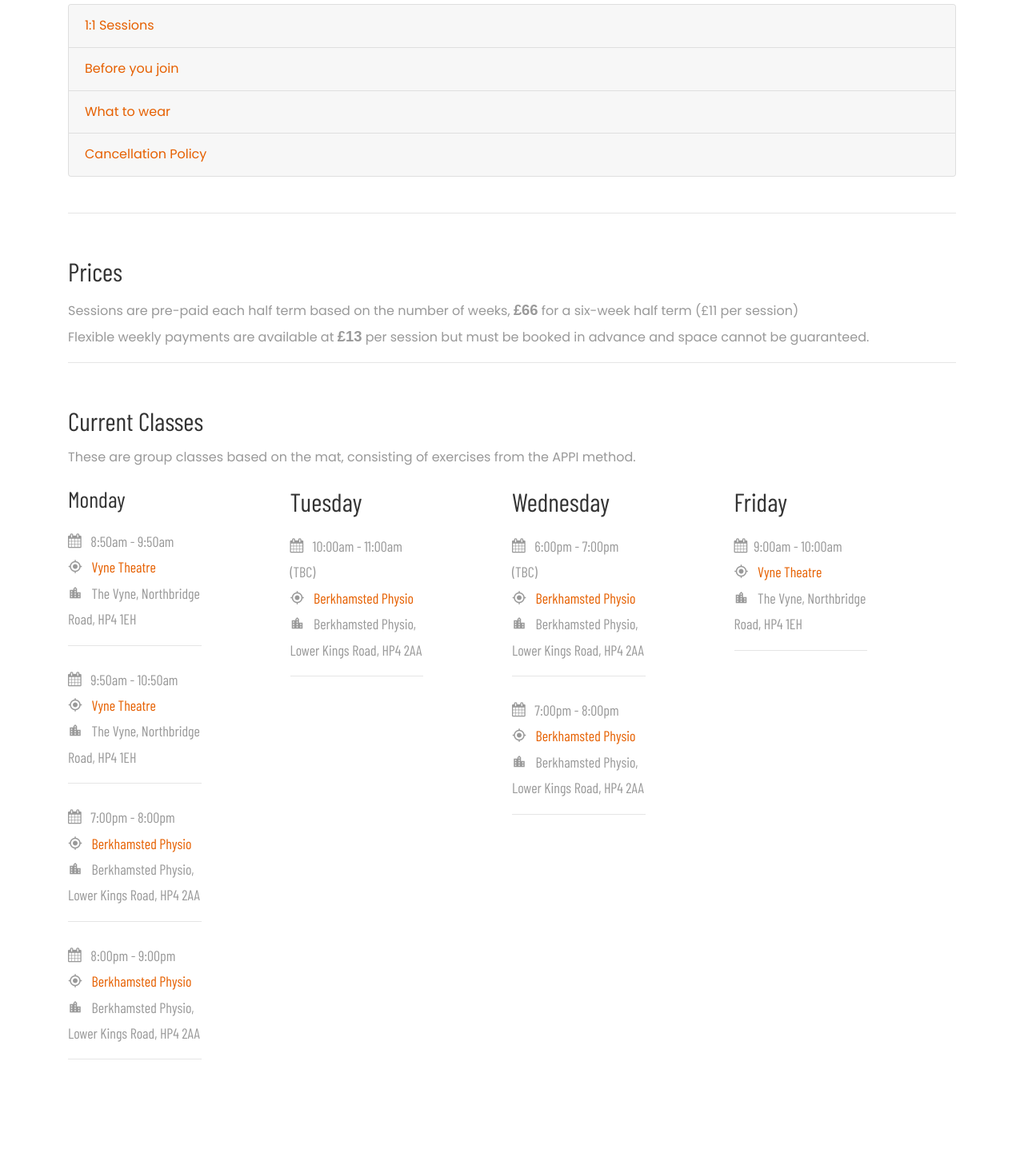
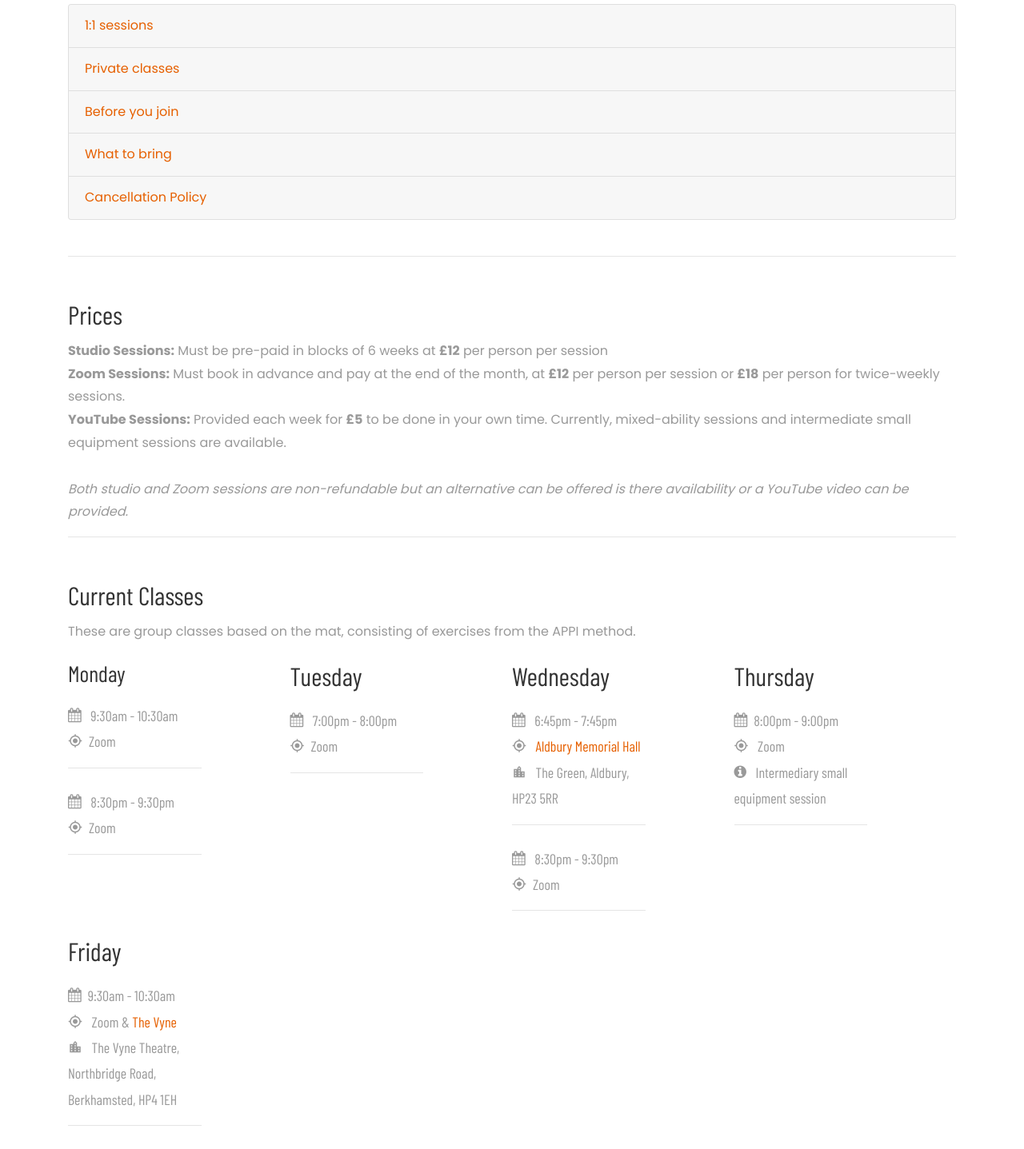
Before and after one commit to JoeRourke123/ParkAvenuePilates, a plain HTML site: page classes.html in a window 1280 px wide. Shown: the part 747-2184 px from the top of the page at 80% size. Drawn offline with nearby package versions, Linux system fonts and the light colour scheme; files whose address does not match are found by name; a web font is replaced by a local one.

Commit message:
Added instagram link, changed classes, added announcement on index

```diff
--- a/classes.html
+++ b/classes.html
@@ -8,7 +8,8 @@
     <meta name="viewport" content="width=device-width, initial-scale=1, shrink-to-fit=no">
 
     <link href="https://fonts.googleapis.com/css?family=Poppins:300,400,500,600,700,800,900" rel="stylesheet">
-    <link href="https://fonts.googleapis.com/css?family=Barlow+Condensed:300,400,500,600,700&display=swap" rel="stylesheet">
+    <link href="https://fonts.googleapis.com/css?family=Barlow+Condensed:300,400,500,600,700&display=swap"
+          rel="stylesheet">
     <link href="https://fonts.googleapis.com/css?family=Crimson+Text:400,400i" rel="stylesheet">
 
     <link rel="stylesheet" href="css/open-iconic-bootstrap.min.css">
@@ -32,7 +33,8 @@
 <nav class="navbar navbar-expand-lg navbar-dark ftco_navbar bg-dark ftco-navbar-light" id="ftco-navbar">
     <div class="container">
         <a class="navbar-brand" href="/">Park Avenue<span>Pilates</span></a>
-	      <button class="navbar-toggler" type="button" data-toggle="collapse" data-target="#ftco-nav" aria-controls="ftco-nav" aria-expanded="false" aria-label="Toggle navigation">
+        <button class="navbar-toggler" type="button" data-toggle="collapse" data-target="#ftco-nav"
+                aria-controls="ftco-nav" aria-expanded="false" aria-label="Toggle navigation">
             <span class="oi oi-menu"></span> Menu
         </button>
 
@@ -47,13 +49,16 @@
 </nav>
 <!-- END nav -->
 
-    <section class="hero-wrap hero-wrap-2" style="background-image: url('images/classes_header_image.jpg');" data-stellar-background-ratio="0.5">
+<section class="hero-wrap hero-wrap-2" style="background-image: url('images/classes_header_image.jpg');"
+         data-stellar-background-ratio="0.5">
     <div class="overlay"></div>
     <div class="container">
         <div class="row no-gutters slider-text align-items-end justify-content-center">
             <div class="col-md-9 ftco-animate pb-5 text-center">
                 <h1 class="mb-2 bread">Classes</h1>
-            <p class="breadcrumbs"><span class="mr-2"><a href="index.html">Home <i class="ion-ios-arrow-forward"></i></a></span> <span>Classes <i class="ion-ios-arrow-forward"></i></span></p>
+                <p class="breadcrumbs"><span class="mr-2"><a href="index.html">Home <i
+                        class="ion-ios-arrow-forward"></i></a></span> <span>Classes <i
+                        class="ion-ios-arrow-forward"></i></span></p>
             </div>
         </div>
     </div>
@@ -66,64 +71,102 @@
             <div class="accordion" id="accordionExample">
                 <div class="card">
                     <div class="card-header" id="headingOne">
-                  <a href="#" data-toggle="collapse" data-target="#collapseOne" aria-expanded="false" aria-controls="collapseOne">
-                    1:1 Sessions
+                        <a href="#" data-toggle="collapse" data-target="#collapseOne" aria-expanded="false"
+                           aria-controls="collapseOne">
+                            1:1 sessions
                         </a>
                     </div>
 
                     <div id="collapseOne" class="collapse" aria-labelledby="headingOne" data-parent="#accordionExample">
                         <div class="card-body">
-                  We will work together to produce a bespoke program specific to your own circumstances. This program would be delivered one-to-one and provide home exercises which we will continue to develop to ensure you are progressing towards to your aims and goals. These sessions can take place in the comfort of your own home or in one of the below studios.<br>
-                  1:1 Sessions cost <span style="font-family: Arial; font-weight:800; font-size:1.15em;"> £50/hr</span>.
+                            This is a non-bespoke course guiding you through the exercises suitable to your Pilates
+                            experience. <b>Contact for more details and cost.</b>
+                        </div>
+                    </div>
+                </div>
+                <div class="card">
+                    <div class="card-header" id="headingOneTwo">
+                        <a href="#" data-toggle="collapse" data-target="#collapseOneTwo" aria-expanded="false"
+                           aria-controls="collapseOneTwo">
+                            Private classes
+                        </a>
+                    </div>
+
+                    <div id="collapseOneTwo" class="collapse" aria-labelledby="headingOneTwo"
+                         data-parent="#accordionExample">
+                        <div class="card-body">
+                            Non-bespoke private classes can be provided in the comfort of your own home or a studio.
+                            This can be for up to 4 people depending on space. <b>Contact for more details and cost.</b>
                         </div>
                     </div>
                 </div>
                 <div class="card">
                     <div class="card-header" id="headingTwo">
-                  <a href="#" data-toggle="collapse" data-target="#collapseTwo" aria-expanded="false" aria-controls="collapseTwo">
+                        <a href="#" data-toggle="collapse" data-target="#collapseTwo" aria-expanded="false"
+                           aria-controls="collapseTwo">
                             Before you join
                         </a>
                     </div>
                     <div id="collapseTwo" class="collapse" aria-labelledby="headingTwo" data-parent="#accordionExample">
                         <div class="card-body">
-                  You must complete a mandatory pre-class assessment. This will provide an opportunity for you to discuss your aims and goals and complete a health questionnaire. I will introduce you to the key elements and fundamental movements of Pilates and identify any specific problems.<br>
-                  The assessment costs <span style="font-family: Arial; font-weight:800; font-size:1.15em;"> £35</span>.
+                            You will need to complete a registration form and health screen along with a Covid 19
+                            disclaimer and an online disclaimer if you want to access the online services.
+                            A mandatory pre-class assessment is also required.
+                            This will provide an opportunity for you to discuss through your health form in more detail
+                            and your aims and goals.
+                            I will introduce you to the key elements and fundamental movements of Pilates and identify
+                            any specific problems.<br>
+                            The assessment costs <span style="font-family: Arial; font-weight:800; font-size:1.15em;"> £35</span>
+                            in your own home or via Zoom / <span
+                                style="font-family: Arial; font-weight:800; font-size:1.15em;"> £50</span> in a studio.
                         </div>
                     </div>
                 </div>
                 <div class="card">
                     <div class="card-header" id="headingThree">
-                  <a href="#" data-toggle="collapse" data-target="#collapseThree" aria-expanded="false" aria-controls="collapseThree">
-                    What to wear
+                        <a href="#" data-toggle="collapse" data-target="#collapseThree" aria-expanded="false"
+                           aria-controls="collapseThree">
+                            What to bring
                         </a>
                     </div>
-              <div id="collapseThree" class="collapse" aria-labelledby="headingThree" data-parent="#accordionExample">
+                    <div id="collapseThree" class="collapse" aria-labelledby="headingThree"
+                         data-parent="#accordionExample">
                         <div class="card-body">
-                   Comfortable clothing that you can move easily in is advised. Shoes are not required, most clients like to work in socks or bare feet. All equipment is provided.
+                            Comfortable clothing that you can move easily in is advised. Shoes are not required, most
+                            clients like to work in socks or bare feet. <br/>
+                            Please bring a mat and any small equipment you may have e.g. small Pilates ball, theraband,
+                            head cushion, etc. <b>If you require any equipment please let me know.</b>
                         </div>
                     </div>
                 </div>
                 <div class="card">
                     <div class="card-header" id="headingFour">
-                  <a href="#" data-toggle="collapse" data-target="#collapseFour" aria-expanded="false" aria-controls="collapseFour">
+                        <a href="#" data-toggle="collapse" data-target="#collapseFour" aria-expanded="false"
+                           aria-controls="collapseFour">
                             Cancellation Policy
                         </a>
                     </div>
-              <div id="collapseFour" class="collapse" aria-labelledby="headingFour" data-parent="#accordionExample">
+                    <div id="collapseFour" class="collapse" aria-labelledby="headingFour"
+                         data-parent="#accordionExample">
                         <div class="card-body">
-                  All sessions must be paid in advance. If you cannot attend please advise more than 24 hours prior. Any cancellations less than 24 hours must be paid in full. If classes have been pre-booked they cannot be refunded but where possible an alternative class can be offered.
+                            All sessions must be paid in advance. If you cannot attend please advise more than 24 hours
+                            prior. Any cancellations less than 24 hours must be paid in full. If classes have been
+                            pre-booked they cannot be refunded but where possible an alternative class can be offered.
                         </div>
                     </div>
                 </div>
             </div>
             <br>
-          <hr />
+            <hr/>
         </div>
         <div class="mb-5">
             <h2>Prices</h2>
-          <p class="mb-0">Sessions are pre-paid each half term based on the number of weeks, <span style="font-family: Arial; font-weight:800; font-size:1.15em;">£66</span> for a six-week half term (£11 per session)</p>
-          <p>Flexible weekly payments are available at <span style="font-family: Arial; font-weight:800; font-size:1.15em;"> £13</span> per session but must be booked in advance and space cannot be guaranteed.</p>
-          <hr />
+            <span><b>Studio Sessions:</b> Must be pre-paid in blocks of 6 weeks at <b>£12</b> per person per session</span><br/>
+            <span><b>Zoom Sessions:</b> Must book in advance and pay at the end of the month, at <b>£12</b> per person per session or <b>£18</b> per person for twice-weekly sessions.</span><br/>
+            <span><b>YouTube Sessions:</b> Provided each week for <b>£5</b> to be done in your own time. Currently, mixed-ability sessions and intermediate small equipment sessions are available.</span><br/><br/>
+            <em>Both studio and Zoom sessions are non-refundable but an alternative can be offered is there availability
+                or a YouTube video can be provided.</em>
+            <hr/>
         </div>
         <h2>Current Classes</h2>
         <p>These are group classes based on the mat, consisting of exercises from the APPI method.
@@ -134,9 +177,8 @@
                     <div class="text">
                         <div class="meta">
                             <p>
-  			  						<span><i class="icon-calendar mr-2"></i> 8:50am - 9:50am</span>
-  			  						<span><i class="icon-my_location mr-2"></i> <a href="http://www.berkhamstedartscentre.co.uk/booking.php" target="_blank">Vyne Theatre</a></span>
-  			  						<span><i class="icon-location_city mr-2"></i> The Vyne, Northbridge Road, HP4 1EH</span>
+                                <span><i class="icon-calendar mr-2"></i> 9:30am - 10:30am</span>
+                                <span><i class="icon-my_location mr-2"></i>Zoom</span>
                             </p>
                         </div>
                         <hr>
@@ -147,33 +189,8 @@
                     <div class="text">
                         <div class="meta">
                             <p>
-                      <span><i class="icon-calendar mr-2"></i> 9:50am - 10:50am</span>
-                      <span><i class="icon-my_location mr-2"></i> <a href="http://www.berkhamstedartscentre.co.uk/booking.php" target="_blank">Vyne Theatre</a></span>
-                      <span><i class="icon-location_city mr-2"></i> The Vyne, Northbridge Road, HP4 1EH</span>
-                    </p>
-                  </div>
-                  <hr>
-                </div>
-              </div>
-              <div class="event-wrap d-md-flex ftco-animate">
-                <div class="text">
-                  <div class="meta">
-                    <p>
-                      <span><i class="icon-calendar mr-2"></i> 7:00pm - 8:00pm</span>
-                      <span><i class="icon-my_location mr-2"></i> <a href="http://berkhamstedphysiotherapy.co.uk/" target="_blank">Berkhamsted Physio</a></span>
-                      <span><i class="icon-location_city mr-2"></i> Berkhamsted Physio, Lower Kings Road, HP4 2AA</span>
-                    </p>
-                  </div>
-                  <hr>
-                </div>
-              </div>
-              <div class="event-wrap d-md-flex ftco-animate">
-                <div class="text">
-                  <div class="meta">
-                    <p>
-                      <span><i class="icon-calendar mr-2"></i> 8:00pm - 9:00pm</span>
-                      <span><i class="icon-my_location mr-2"></i> <a href="http://berkhamstedphysiotherapy.co.uk/" target="_blank">Berkhamsted Physio</a></span>
-                      <span><i class="icon-location_city mr-2"></i> Berkhamsted Physio, Lower Kings Road, HP4 2AA</span>
+                                <span><i class="icon-calendar mr-2"></i> 8:30pm - 9:30pm</span>
+                                <span><i class="icon-my_location mr-2"></i>Zoom</span>
                             </p>
                         </div>
                         <hr>
@@ -186,9 +203,8 @@
                     <div class="text">
                         <div class="meta">
                             <p>
-                      <span><i class="icon-calendar mr-2"></i> 10:00am - 11:00am (TBC)</span>
-                      <span><i class="icon-my_location mr-2"></i> <a href="http://berkhamstedphysiotherapy.co.uk/" target="_blank">Berkhamsted Physio</a></span>
-                      <span><i class="icon-location_city mr-2"></i> Berkhamsted Physio, Lower Kings Road, HP4 2AA</span>
+                                <span><i class="icon-calendar mr-2"></i> 7:00pm - 8:00pm</span>
+                                <span><i class="icon-my_location mr-2"></i>Zoom</span>
                             </p>
                         </div>
                         <hr>
@@ -201,9 +217,10 @@
                     <div class="text">
                         <div class="meta">
                             <p>
-                      <span><i class="icon-calendar mr-2"></i> 6:00pm - 7:00pm (TBC)</span>
-                      <span><i class="icon-my_location mr-2"></i> <a href="http://berkhamstedphysiotherapy.co.uk/" target="_blank">Berkhamsted Physio</a></span>
-                      <span><i class="icon-location_city mr-2"></i> Berkhamsted Physio, Lower Kings Road, HP4 2AA</span>
+                                <span><i class="icon-calendar mr-2"></i> 6:45pm - 7:45pm</span>
+                                <span><i class="icon-my_location mr-2"></i> <a
+                                        href="https://www.aldburymemorialhall.org/" target="_blank">Aldbury Memorial Hall</a></span>
+                                <span><i class="icon-location_city mr-2"></i> The Green, Aldbury, HP23 5RR</span>
                             </p>
                         </div>
                         <hr>
@@ -213,9 +230,8 @@
                     <div class="text">
                         <div class="meta">
                             <p>
-                      <span><i class="icon-calendar mr-2"></i> 7:00pm - 8:00pm</span>
-                      <span><i class="icon-my_location mr-2"></i> <a href="http://berkhamstedphysiotherapy.co.uk/" target="_blank">Berkhamsted Physio</a></span>
-                      <span><i class="icon-location_city mr-2"></i> Berkhamsted Physio, Lower Kings Road, HP4 2AA</span>
+                                <span><i class="icon-calendar mr-2"></i> 8:30pm - 9:30pm</span>
+                                <span><i class="icon-my_location mr-2"></i>Zoom</span>
                             </p>
                         </div>
                         <hr>
@@ -223,14 +239,29 @@
                 </div>
             </div>
             <div class="col-lg-3 p-0 ftco-animate">
+                <h2 class="mb-3">Thursday</h2>
+                <div class="event-wrap d-md-flex ftco-animate">
+                    <div class="text">
+                        <div class="meta">
+                            <p>
+                                <span><i class="icon-calendar mr-2"></i>8:00pm - 9:00pm</span>
+                                <span><i class="icon-my_location mr-2"></i> Zoom</span>
+                                <span><i class="icon-info-circle mr-2"></i> Intermediary small equipment session</span>
+                            </p>
+                        </div>
+                        <hr>
+                    </div>
+                </div>
+            </div> <!-- .col-md-8 -->
+            <div class="col-lg-3 p-0 ftco-animate">
                 <h2 class="mb-3">Friday</h2>
                 <div class="event-wrap d-md-flex ftco-animate">
                     <div class="text">
                         <div class="meta">
                             <p>
-                      <span><i class="icon-calendar mr-2"></i>9:00am - 10:00am</span>
-                       <span><i class="icon-my_location mr-2"></i> <a href="http://www.berkhamstedartscentre.co.uk/booking.php" target="_blank">Vyne Theatre</a></span>
-                      <span><i class="icon-location_city mr-2"></i> The Vyne, Northbridge Road, HP4 1EH</span>
+                                <span><i class="icon-calendar mr-2"></i>9:30am - 10:30am</span>
+                                <span><i class="icon-my_location mr-2"></i> Zoom & <a href="http://www.berkhamstedartscentre.co.uk/">The Vyne</a></span>
+                                <span><i class="icon-location_city mr-2"></i> The Vyne Theatre, Northbridge Road, Berkhamsted, HP4 1EH</span>
                             </p>
                         </div>
                         <hr>
@@ -245,7 +276,8 @@
         <div class="row justify-content-center">
             <div class="col-md-12 text-center heading-section heading-section-light ftco-animate">
                 <span class="subheading">Ready to...</span>
-            <a class="btn btn-dark px-4 py-3" href="/contact"><h2><span class="px-4 text-white">Get in touch?</span></h2></a>
+                <a class="btn btn-dark px-4 py-3" href="/contact"><h2><span class="px-4 text-white">Get in touch?</span>
+                </h2></a>
             </div>
         </div>
     </div>
@@ -256,12 +288,18 @@
         <div class="row mb-5">
             <div class="col-md-4">
                 <div class="ftco-footer-widget mb-4">
-                  <h2 class="ftco-heading-2"><a class="navbar-brand" href="index.html">Park Avenue <span>Pilates</span></a></h2>
-                  <p>“You will feel better in ten sessions, look better in twenty sessions, and have a completely new body in thirty sessions.” <br>- <em>Joseph Pilates</em></p>
+                    <h2 class="ftco-heading-2"><a class="navbar-brand" href="index.html">Park Avenue
+                        <span>Pilates</span></a></h2>
+                    <p>“You will feel better in ten sessions, look better in twenty sessions, and have a completely new
+                        body in thirty sessions.” <br>- <em>Joseph Pilates</em></p>
                     <ul class="ftco-footer-social list-unstyled float-md-left float-lft mt-5">
 
-                    <li class="ftco-animate"><a href="https://www.facebook.com/parkavenuepilates/"><span class="icon-facebook"></span></a></li>
-                    <li class="ftco-animate"><a href="mailto://vicki@parkavenupilates.co.uk"><span class="icon-envelope"></span></a></li>
+                        <li class="ftco-animate"><a href="https://www.facebook.com/parkavenuepilates/"><span
+                                class="icon-facebook"></span></a></li>
+                        <li class="ftco-animate"><a href="https://www.instagram.com/parkavenuepilates/"><span
+                                class="icon-instagram"></span></a></li>
+                        <li class="ftco-animate"><a href="mailto://vicki@parkavenupilates.co.uk"><span
+                                class="icon-envelope"></span></a></li>
 
                     </ul>
                 </div>
@@ -271,7 +309,8 @@
             <div class="col-md-12 text-center">
 
                 <p><!-- Link back to Colorlib can't be removed. Template is licensed under CC BY 3.0. -->
-      Copyright &copy;<script>document.write(new Date().getFullYear());</script> All rights reserved | By <a href="http://joerourke.co.uk">"joe rourke"</a> and Colorlib</a>
+                    Copyright &copy;<script>document.write(new Date().getFullYear());</script>
+                    All rights reserved | By <a href="http://joerourke.co.uk">"joe rourke"</a> and Colorlib</a>
                     <!-- Link back to Colorlib can't be removed. Template is licensed under CC BY 3.0. --></p>
             </div>
         </div>
@@ -279,7 +318,13 @@
 </footer>
 
 <!-- loader -->
-  <div id="ftco-loader" class="show fullscreen"><svg class="circular" width="48px" height="48px"><circle class="path-bg" cx="24" cy="24" r="22" fill="none" stroke-width="4" stroke="#eeeeee"/><circle class="path" cx="24" cy="24" r="22" fill="none" stroke-width="4" stroke-miterlimit="10" stroke="#F96D00"/></svg></div>
+<div id="ftco-loader" class="show fullscreen">
+    <svg class="circular" width="48px" height="48px">
+        <circle class="path-bg" cx="24" cy="24" r="22" fill="none" stroke-width="4" stroke="#eeeeee"/>
+        <circle class="path" cx="24" cy="24" r="22" fill="none" stroke-width="4" stroke-miterlimit="10"
+                stroke="#F96D00"/>
+    </svg>
+</div>
 
 
 <script src="js/jquery.min.js"></script>
```
Also changed, not shown: contact.html (+2 -0 lines), index.html (+22 -2 lines). Lines whose indentation alone changed are shown as unchanged.
